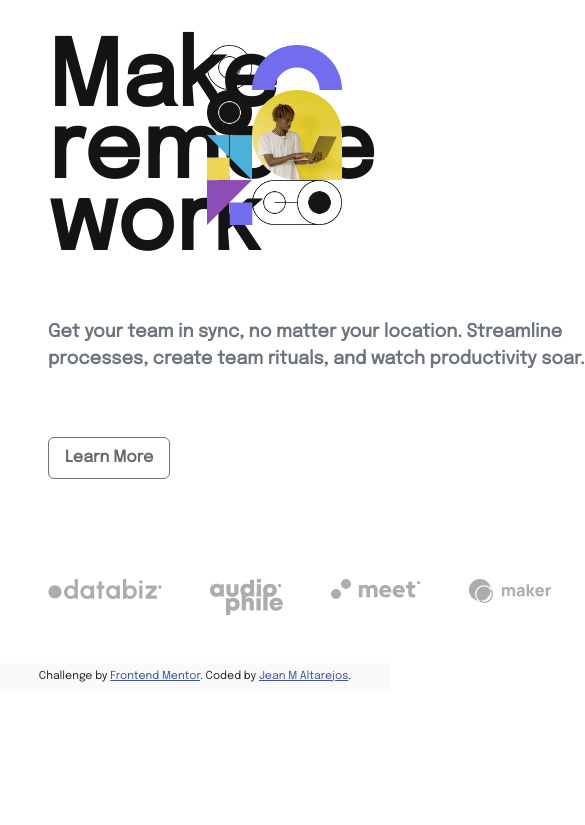
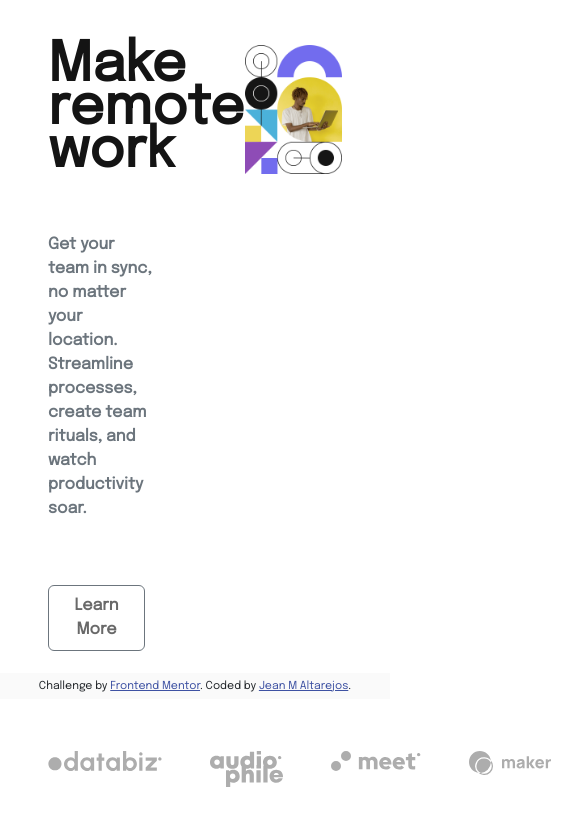
Before and after one commit to jean-altarejos/intro-section-with-dropdown-navigation-main, a plain HTML site: page index.html in a window 390 px wide. Shown: the part 145-970 px from the top of the page, 585 px wide, since content can reach past the window. Before the commit the page ends 844 px from the top, so only its background shows below. Drawn offline with nearby package versions, Linux system fonts and the light colour scheme.

Commit message:
added media queries

```diff
--- a/css/style.css
+++ b/css/style.css
@@ -21,6 +21,14 @@ body {
     color: --white;
 }
 
+.btn {
+    color: var(--gray);
+    font-weight: bolder;
+}
+
+.btn:hover {
+    color: var(--black);
+}
 
 
 h1 {
@@ -58,11 +66,122 @@ p{
     padding: 5px;
 }
 
-.btn {
-    color: var(--gray);
-    font-weight: bolder;
+
+
+@media (max-width: 1399px) {
+    h1 {
+        font-weight: bolder;
+        font-size: 4em;
+        color: var(--black);
+        line-height: 0.8;
+    }
+
+    .hero-text {
+        padding-bottom: 50px;
+    }
+
+    p{
+       font-weight: bold;
+       font-size: 16px;
+    }
+
+    .wrapper {
+        margin-top: 100px;
+    }
+
+    .wrapper2 {
+        max-height: 800px;
+        max-width: 100%;
+    }
+
+    .hero-image {
+        padding-left: 50px;
+        max-height: 100%;
+    }
+
+    .attribution {
+        position:sticky;
+        bottom: 0;
+        background: var(--white);
+        padding: 5px;
+    }
 }
 
-.btn:hover {
-    color: var(--black);
+
+@media (max-width: 1199px) {
+    h1 {
+        font-weight: bolder;
+        font-size: 3em;
+        color: var(--black);
+        line-height: 0.8;
+    }
+
+    .hero-text {
+        padding-bottom: 50px;
+    }
+
+    p{
+       font-weight: bold;
+       font-size: 16px;
+    }
+
+    .wrapper {
+        margin-top: 100px;
+    }
+
+    .wrapper2 {
+        max-height: 800px;
+        max-width: 100%;
+    }
+
+    .hero-image {
+        padding-left: 50px;
+        max-height: 100%;
+    }
+
+    .attribution {
+        position:sticky;
+        bottom: 0;
+        background: var(--white);
+        padding: 5px;
+    }
 }
+
+@media (max-width: 960px) {
+    h1 {
+        font-weight: bolder;
+        font-size: 3em;
+        color: var(--black);
+        line-height: 0.8;
+    }
+
+    .hero-text {
+        padding-bottom: 50px;
+    }
+
+    p{
+       font-weight: bold;
+       font-size: 16px;
+    }
+
+    .wrapper {
+        margin-top: 100px;
+    }
+
+    .wrapper2 {
+        max-height: 800px;
+        max-width: 100%;
+    }
+
+    .hero-image {
+        padding-left: 50px;
+        max-height: 100%;
+    }
+
+    .attribution {
+        position:sticky;
+        bottom: 0;
+        background: var(--white);
+        padding: 5px;
+    }
+}
--- a/index.html
+++ b/index.html
@@ -78,8 +78,8 @@
 
         </div>
       </div>
-      <div class="col-6">
-        <img class="hero-image img-fluid" src="images/image-hero-desktop.png" alt="">
+      <div class="col-6 hero-image">
+        <img class="img-fluid" src="images/image-hero-desktop.png" alt="">
       </div>
     </div>
   </div>
```
